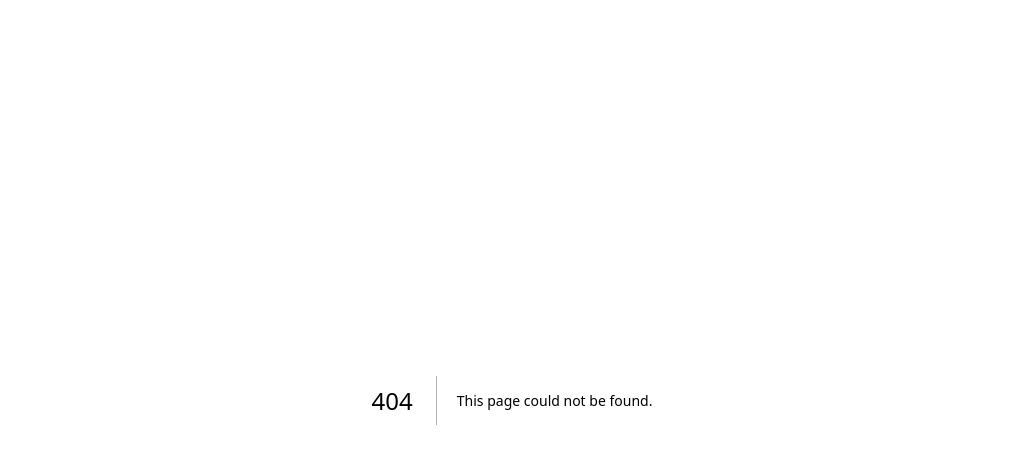
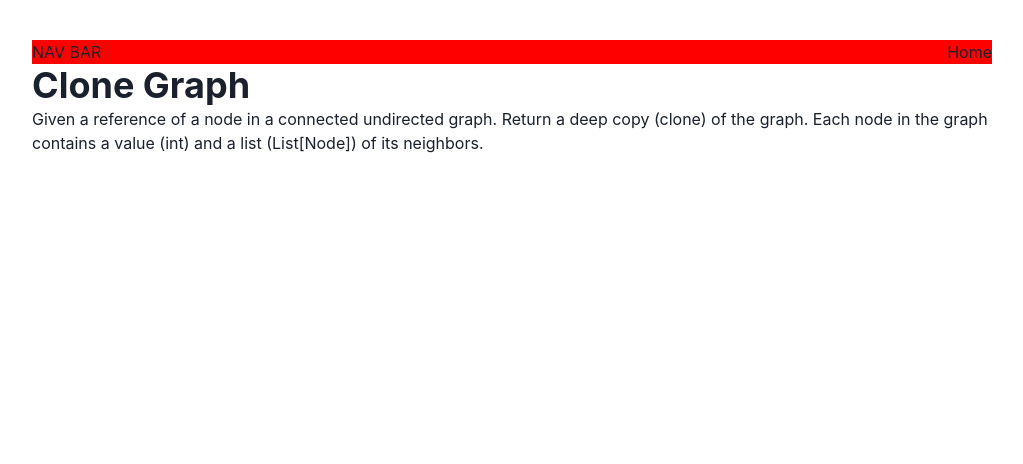
Before and after one commit to William-Schutte/leet-code-workbook, a Next.js app: page /problems/cloneGraph in a window 1280 px wide. Before the commit this address had no page. Shown: the top 464 px of the page, without its empty margins (128-1151 px from the left). Built offline with nearby package versions, Linux system fonts and the light colour scheme.

Commit message:
problem: Clone Graph

```diff
--- /dev/null
+++ b/pages/problems/cloneGraph/index.tsx
@@ -0,0 +1,15 @@
+import { Heading, Text } from "@chakra-ui/react";
+import Layout from "../../layout";
+
+export default function CloneGraph() {
+  return (
+    <Layout>
+      <Heading>Clone Graph</Heading>
+      <Text>
+        Given a reference of a node in a connected undirected graph. Return a
+        deep copy (clone) of the graph. Each node in the graph contains a value
+        (int) and a list (List[Node]) of its neighbors.
+      </Text>
+    </Layout>
+  );
+}
```
Also changed, not shown: pages/problems/cloneGraph/work.js (added, +41 -0 lines).
